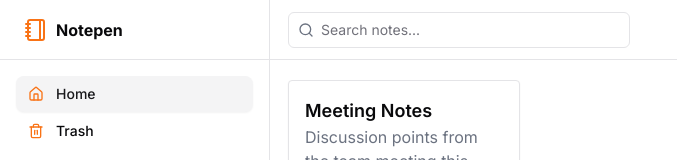
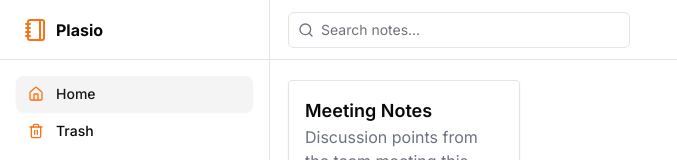
Before and after one commit to MuhammadKaifNazeer/plasio, a Next.js app: page / in a window 1280 px wide. Shown: the top 160 px of the page, without its empty margins (0-677 px from the left). Built offline with nearby package versions, Linux system fonts and the light colour scheme.

Commit message:
changed name

```diff
--- a/package.json
+++ b/package.json
@@ -1,5 +1,5 @@
 {
-  "name": "notepen",
+  "name": "Plasio",
   "version": "0.1.0",
   "private": true,
   "scripts": {
--- a/src/app/layout.tsx
+++ b/src/app/layout.tsx
@@ -7,8 +7,8 @@ import MainLayout from "@/layouts/mainLayout";
 const inter = Inter({ subsets: ["latin"] });
 
 export const metadata: Metadata = {
-  title: "Create Next App",
-  description: "Generated by create next app",
+  title: "Plasio",
+  description: "Plasio is a note talking web app.",
 };
 
 export default function RootLayout({
--- a/src/components/Header/Header.tsx
+++ b/src/components/Header/Header.tsx
@@ -47,7 +47,7 @@ const Header = () => {
                 prefetch={false}
               >
                 <Notebook className="h-6 w-6 text-primary" />
-                <span className="font-bold text-xl">Notepen</span>
+                <span className="font-bold text-xl">Plasio</span>
               </Link>
             </div>
           </div>
--- a/src/components/Sidebar/Sidebar.tsx
+++ b/src/components/Sidebar/Sidebar.tsx
@@ -50,7 +50,7 @@ const Sidebar = () => {
                 prefetch={false}
               >
                 <Notebook className="h-6 w-6 text-primary" />
-                <span className="font-bold text-xl">Notepen</span>
+                <span className="font-bold text-xl">Plasio</span>
               </Link>
             </div>
           </div>
@@ -90,7 +90,7 @@ const Sidebar = () => {
               prefetch={false}
             >
               <Notebook className="h-6 w-6 text-primary" />
-              <span className="font-bold">Notepen</span>
+              <span className="font-bold">Plasio</span>
             </Link>
           </div>
           <div className="flex-1 overflow-auto py-2">
```
